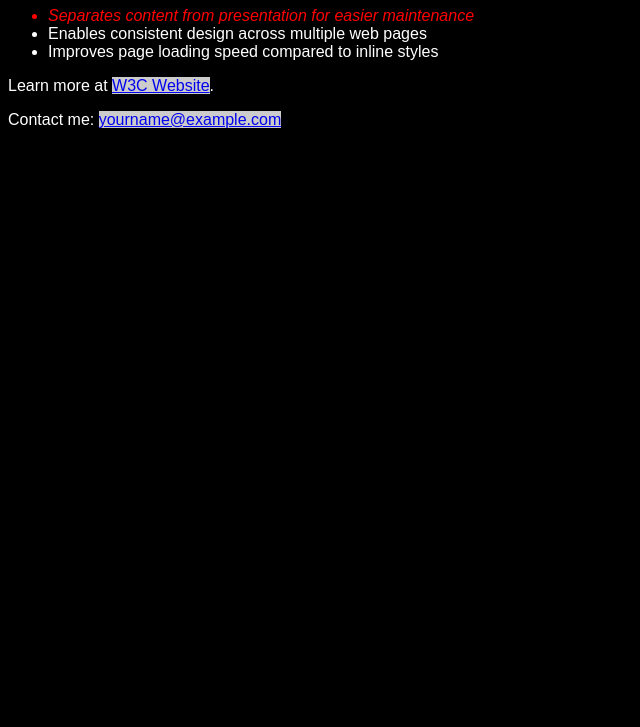
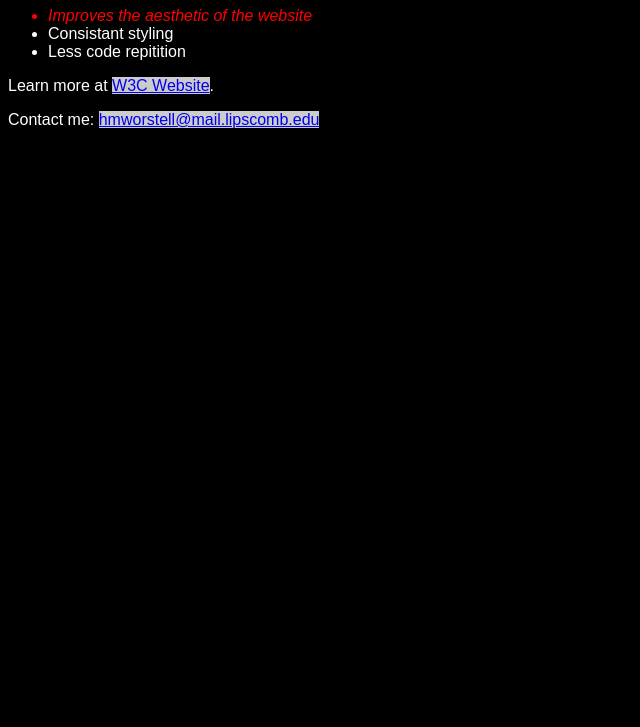
Before and after one commit to hmworstell/First-Repository, a plain HTML site: page advantage2.html in a window 1280 px wide. Shown: the part 73-800 px from the top of the page, without its empty margins (0-640 px from the left). Drawn offline with Linux system fonts and the light colour scheme.

Commit message:
Update advantage2.html

```diff
--- a/advantage2.html
+++ b/advantage2.html
@@ -9,9 +9,9 @@
   <h1 style="color: red;">CSS Advantages</h1>
 
   <ul>
-    <li class="news">Separates content from presentation for easier maintenance</li>
-    <li>Enables consistent design across multiple web pages</li>
-    <li>Improves page loading speed compared to inline styles</li>
+    <li class="news">Improves the aesthetic of the website</li>
+    <li>Consistant styling</li>
+    <li>Less code repitition</li>
   </ul>
 
   <p>
@@ -21,7 +21,7 @@
 
   <p>
     Contact me:
-    <a href="mailto:yourname@example.com">yourname@example.com</a>
+    <a href="mailto:hmworstell@mail.lipscomb.edu">hmworstell@mail.lipscomb.edu</a>
   </p>
 </body>
 </html>
```
